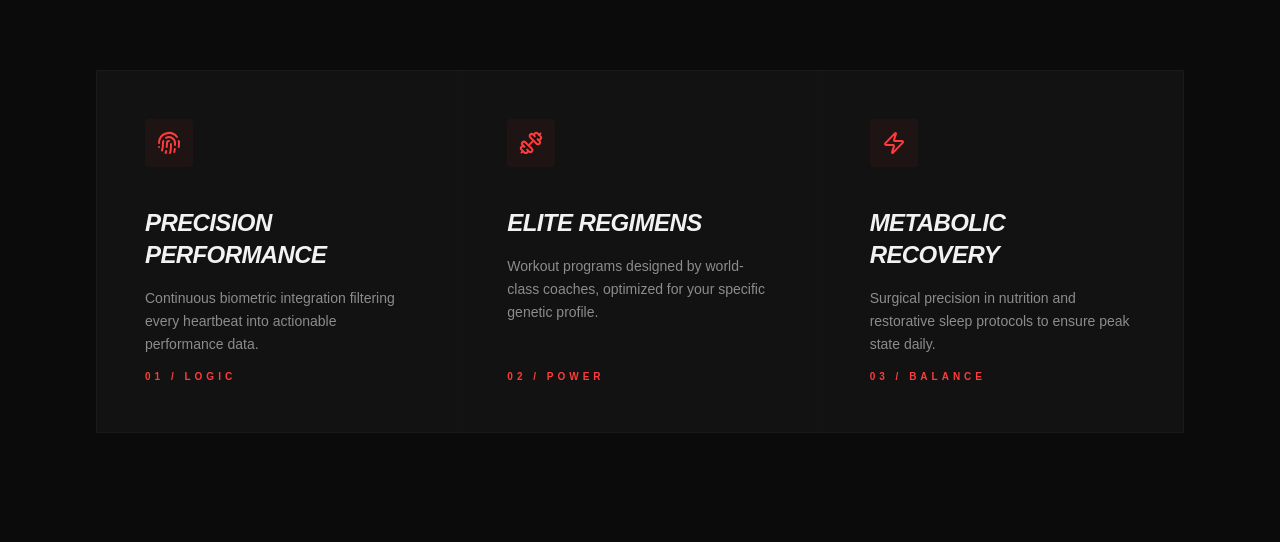
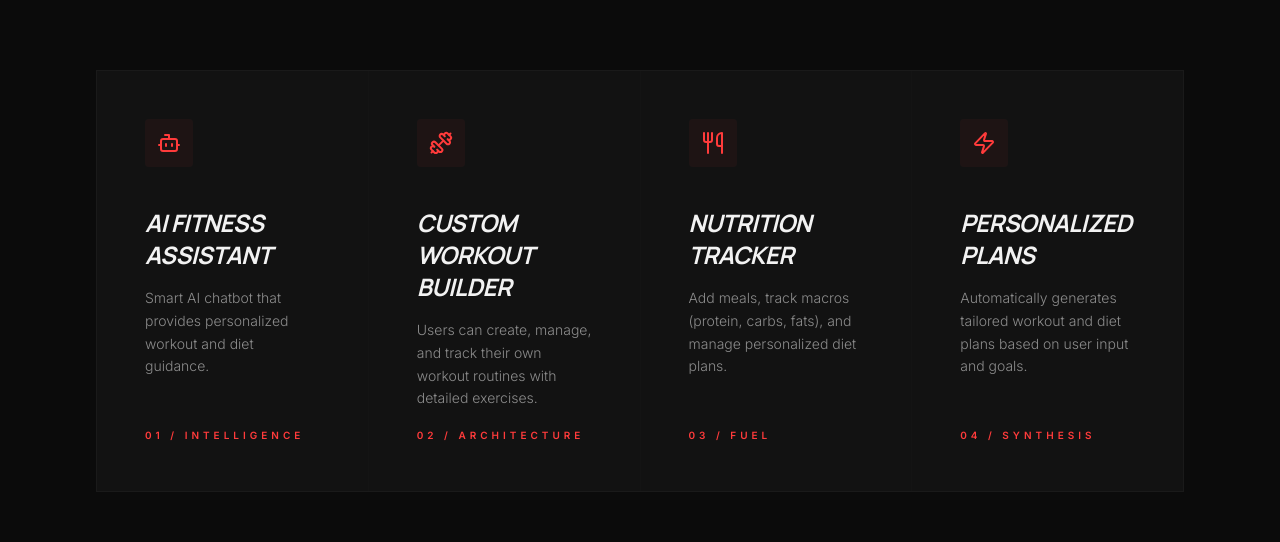
Before and after one commit to Harshit-Navik/Pulse, a React (Vite) app in the folder client/: page / in a window 1280 px wide. Shown: the part 923-1465 px from the top of the page. Built offline with nearby package versions, Linux system fonts and the light colour scheme; no server answers.

Commit message:
update landing page

```diff
--- a/client/src/index.css
+++ b/client/src/index.css
@@ -1,5 +1,5 @@
+@import url('https://fonts.googleapis.com/css2?family=Inter:wght@300;400;500;600&family=Manrope:wght@200;400;500;600;700;800&display=swap');
 @import "tailwindcss";
-@import url('https://fonts.googleapis.com/css2?family=Inter:wght@300;400;500;600&family=Manrope:wght@200;400;500;600;700;800&display=swap');
 
 @theme {
   --color-background: #0B0B0B;
@@ -17,7 +17,7 @@
   --color-outline-variant: rgba(255, 255, 255, 0.15);
 
   --font-headline: "Manrope", sans-serif;
-  --font-body: "Manrope", sans-serif;
+  --font-body: "Inter", sans-serif;
 }
 
 @layer base {
--- a/client/src/pages/Landing.tsx
+++ b/client/src/pages/Landing.tsx
@@ -1,6 +1,6 @@
 import React, { useState } from 'react';
 import { motion } from 'motion/react';
-import { Fingerprint, Dumbbell, Zap, ArrowRight, ChevronDown, Shield, Activity, Heart, Send } from 'lucide-react';
+import { Fingerprint, Dumbbell, Zap, ArrowRight, ChevronDown, Shield, Activity, Heart, Send, Bot, Utensils } from 'lucide-react';
 import { LandingNavbar } from '@/components/layout/LandingNavbar';
 import { Footer } from '@/components/layout/Footer';
 import { Link } from 'react-router-dom';
@@ -35,7 +35,7 @@ export default function Landing() {
 
       <main>
         {/* Hero Section */}
-        <section className="relative min-h-screen flex items-center justify-center overflow-hidden pt-20">
+        <section className="relative isolate min-h-screen flex items-center justify-center overflow-hidden pt-20">
           <div className="absolute inset-0 kinetic-grid pointer-events-none opacity-50"></div>
 
           <div className="container mx-auto px-8 md:px-24 z-10 flex flex-col items-center text-center">
@@ -82,11 +82,12 @@ export default function Landing() {
           </div>
 
           {/* Hero Background Image */}
-          <div className="absolute inset-0 -z-10 opacity-20 pointer-events-none bg-black">
+          <div className="absolute inset-0 -z-10 overflow-hidden bg-black">
+            <div className="absolute inset-0 bg-gradient-to-t from-background via-background/70 to-transparent z-10 pointer-events-none"></div>
             <img
-              src="https://images.unsplash.com/photo-1534438327276-14e5300c3a48?q=80&w=1920&fit=crop"
+              src="https://images.unsplash.com/photo-1534438327276-14e5300c3a48?q=80&w=1920&auto=format&fit=crop"
               alt="Gym Performance Training"
-              className="w-full h-full object-cover grayscale contrast-125 brightness-50 mix-blend-luminosity"
+              className="w-full h-full object-cover object-center opacity-50"
               referrerPolicy="no-referrer"
             />
           </div>
@@ -95,26 +96,33 @@ export default function Landing() {
         {/* Features Grid */}
         <section id="features" className="py-32 md:py-48 bg-background relative border-y border-outline/30">
           <div className="container mx-auto px-8 md:px-24">
-            <div className="grid grid-cols-1 md:grid-cols-3 gap-px bg-outline/30 border border-outline/30">
+            <div className="grid grid-cols-1 md:grid-cols-2 lg:grid-cols-4 gap-px bg-outline/30 border border-outline/30">
               <FeatureCard
                 index="01"
-                category="Logic"
-                title="Precision Performance"
-                description="Continuous biometric integration filtering every heartbeat into actionable performance data."
-                icon={Fingerprint}
+                category="Intelligence"
+                title="AI Fitness Assistant"
+                description="Smart AI chatbot that provides personalized workout and diet guidance."
+                icon={Bot}
               />
               <FeatureCard
                 index="02"
-                category="Power"
-                title="Elite Regimens"
-                description="Workout programs designed by world-class coaches, optimized for your specific genetic profile."
+                category="Architecture"
+                title="Custom Workout Builder"
+                description="Users can create, manage, and track their own workout routines with detailed exercises."
                 icon={Dumbbell}
               />
               <FeatureCard
                 index="03"
-                category="Balance"
-                title="Metabolic Recovery"
-                description="Surgical precision in nutrition and restorative sleep protocols to ensure peak state daily."
+                category="Fuel"
+                title="Nutrition Tracker"
+                description="Add meals, track macros (protein, carbs, fats), and manage personalized diet plans."
+                icon={Utensils}
+              />
+              <FeatureCard
+                index="04"
+                category="Synthesis"
+                title="Personalized Plans"
+                description="Automatically generates tailored workout and diet plans based on user input and goals."
                 icon={Zap}
               />
             </div>
@@ -396,7 +404,7 @@ export default function Landing() {
 
 function FeatureCard({ index, category, title, description, icon: Icon }: any) {
   return (
-    <div className="bg-surface p-8 sm:p-12 flex flex-col justify-between min-h-[280px] sm:aspect-square group hover:bg-surface-bright transition-all duration-500 cursor-default">
+    <div className="bg-surface p-8 sm:p-12 flex flex-col justify-between min-h-[350px] lg:min-h-[420px] group hover:bg-surface-bright transition-all duration-500 cursor-default">
       <div>
         <div className="w-12 h-12 rounded-sm bg-primary/5 flex items-center justify-center mb-10 group-hover:bg-primary/10 transition-colors">
           <Icon className="text-primary w-6 h-6" />
```
